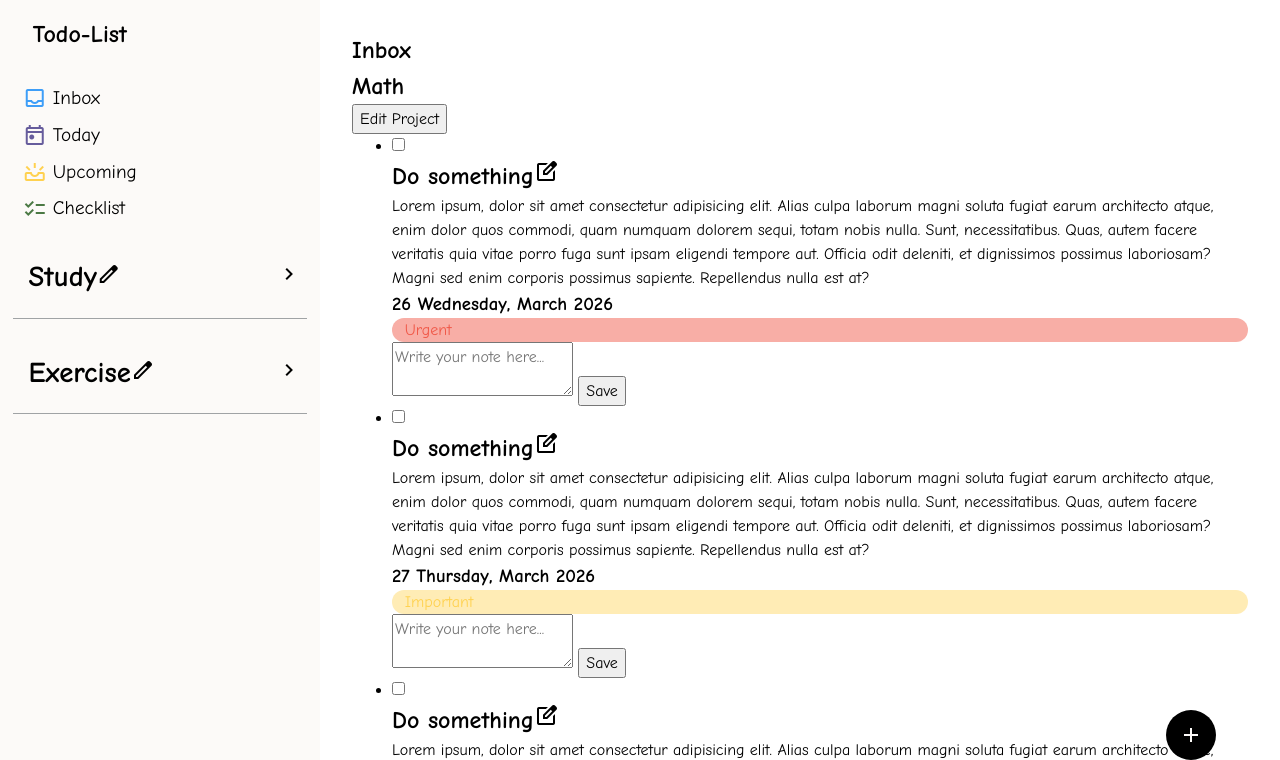
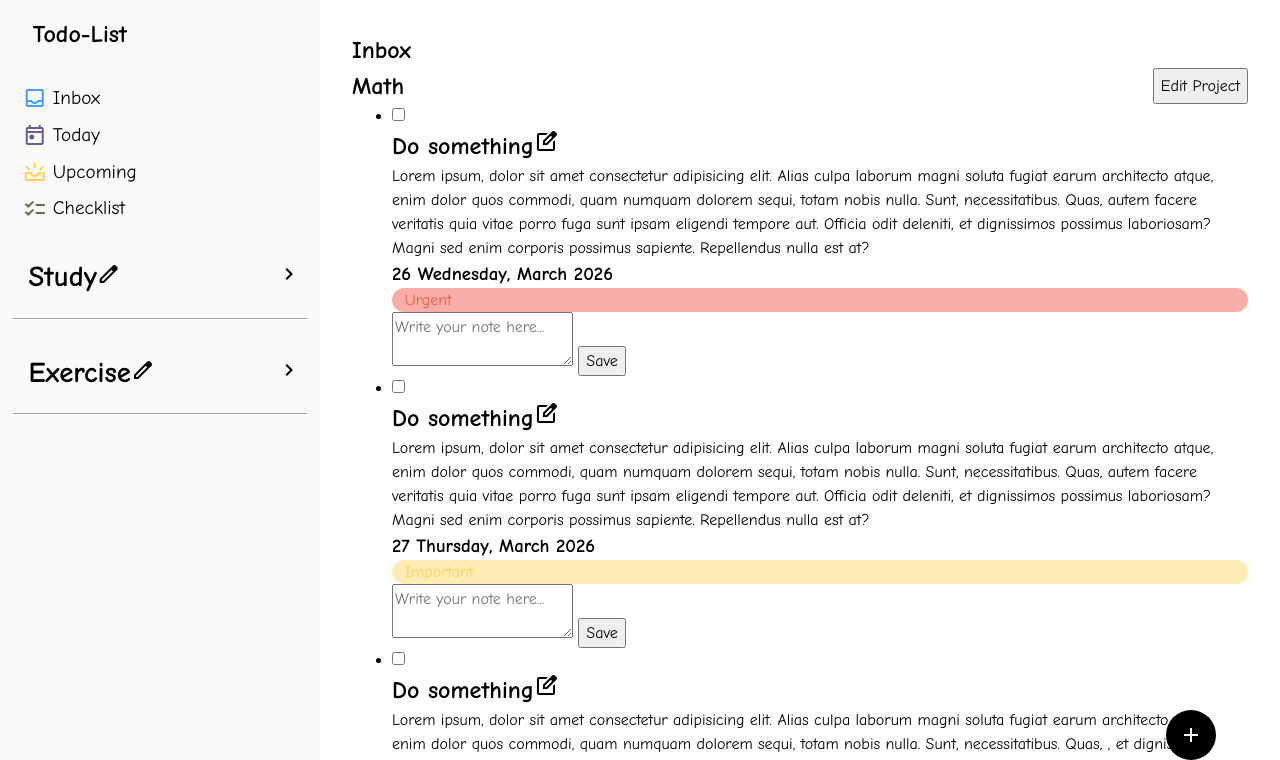
Before and after one commit to DefalterXD/Todo-List, a website built with webpack: page src/template.html in a window 1280 px wide. Shown: the top 760 px of the page. Built offline with nearby package versions, Linux system fonts and the light colour scheme.

Commit message:
feat: align header of projects

```diff
--- a/src/style.css
+++ b/src/style.css
@@ -197,4 +197,9 @@ body {
         }
     }
 
+    & .header__meta {
+        display: flex;
+        justify-content: space-between;
+    }
+
 }
```
